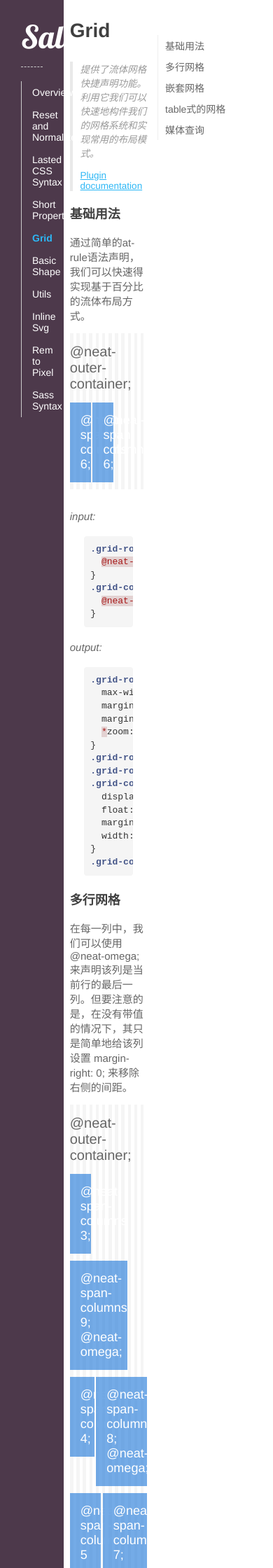
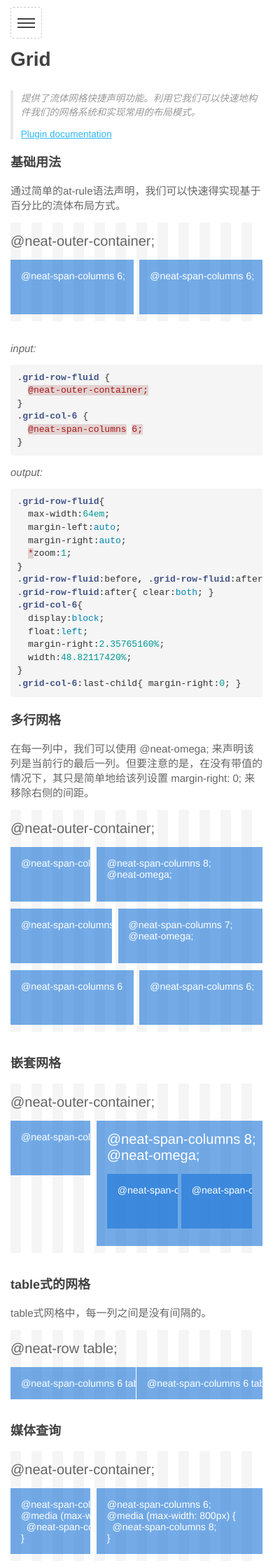
Before and after one commit to ElemeFE/postcss-salad, a Jekyll site: the page built from grid.html, in a window 390 px wide. Shown: the top 2240 px of the page at 70% size. Built offline with Jekyll 4.4.1, drawn with Linux system fonts in a browser that asks for light colours.

Commit message:
mobile compatibility

```diff
--- a/_css/_grid.css
+++ b/_css/_grid.css
@@ -21,9 +21,6 @@
 }
 .grid-col-6 {
   @neat-span-columns 6;
-  @media (max-width: 800px) {
-    @neat-span-columns 3;
-  }
 }
 .grid-col-6-table {
   @neat-span-columns 6 12 table;
--- a/_layouts/default.html
+++ b/_layouts/default.html
@@ -15,7 +15,7 @@
     <link href='https://fonts.googleapis.com/css?family=Lobster' rel='stylesheet' type='text/css'>
   </head>
   <body>
-    <div class="main-wrapper">
+    <div class="main-wrapper" id="main-wrapper">
       <aside class="docs-navbar">
         <div class="aside-top">Salad</div>
         <ul class="nav">
@@ -40,6 +40,13 @@
         </ul>
       </aside>
       <main>
+        <header>
+          <button class="navbar-toggle" ontouchend="docs.toggleNavbar()" id="navbar-toggle">
+            <span></span>
+            <span></span>
+            <span></span>
+          </button>
+        </header>
         <section>
           {{ content }}
         </section>
@@ -50,4 +57,17 @@
       <p><small>Hosted on GitHub Pages &mdash; Theme by <a href="https://github.com/orderedlist">orderedlist</a></small></p>
     </footer>-->
   </body>
+  <script>
+    (function(w){
+      w.docs = {
+        toggleNavbar: function() {
+          var navbar = document.getElementById('main-wrapper');
+          var navbarToggle = document.getElementById('navbar-toggle');
+
+          navbar.classList.toggle('slide-in-left');
+          navbarToggle.classList.toggle('btn-pressed');
+        }
+      };
+    })(window);
+  </script>
 </html>
--- a/css/docs.css
+++ b/css/docs.css
@@ -164,12 +164,6 @@ h1, h2, h3, h4, h5, h6{ font-size:100%; font-weight:400; }
 
 .grid-col-6:last-child{ margin-right:0; }
 
-@media (max-width: 800px){
-
- .grid-col-6{ display:block; float:left; margin-right:2.35765160%; width:23.23176130%; }
-
- .grid-col-6:last-child{ margin-right:0; } }
-
 .grid-col-6-table{ display:table-cell; width:50.00000000%; }
 
 .grid-col-7{ display:block; float:left; margin-right:2.35765160%; width:57.35097850%; }
@@ -213,20 +207,29 @@ h1, h2, h3, h4, h5, h6{ font-size:100%; font-weight:400; }
  .grid-col-media-8:last-child{ margin-right:0; } }
 
 *{ box-sizing:border-box; }
-html, body{ height:100%; }
+
+html, body{
+	height:100%;
+	-webkit-overflow-scrolling:touch;
+}
 body{
 	font-family:Helvetica Neue,Helvetica,PingFang SC,Hiragino Sans GB,Microsoft YaHei,SimSun,sans-serif;
 	color:#666;
 	font-size:15px;
 }
-
 h1, h2, h3, h4, h5, h6{
 	margin:1em 0;
 	color:#404040;
 	font-weight:700;
 }
+h1{
+}
+@media (max-width: 768px){
+
+ h1{ margin-top:.5em; }
+	}
 h2{
-	margin-bottom:0.75em;
+	margin-bottom:.75em;
 }
 
 h1{ font-size:28px; }
@@ -254,8 +257,13 @@ pre{
 	word-break:break-all;
 	word-wrap:break-word;
 	background-color:#f5f5f5;
-	border-radius:4px;
+	border-radius:4px
 }
+
+@media (max-width: 768px){
+
+ pre{ margin:15px 0; }
+  }
 
 p{
 	margin-bottom:15px;
@@ -289,14 +297,25 @@ blockquote a{ font-style:normal; }
   margin-right:auto;
   *zoom:1;
   max-width:none;
-	height:100%
+	height:100%;
+	-webkit-transition:-webkit-transform .3s ease-in-out;
+	transition:-webkit-transform .3s ease-in-out;
+	transition:transform .3s ease-in-out;
+	transition:transform .3s ease-in-out, -webkit-transform .3s ease-in-out
 }
 .main-wrapper:before, .main-wrapper:after{ content:" "; display:table; }
 .main-wrapper:after{ clear:both; }
+.main-wrapper.slide-in-left{ -webkit-transform:translate3d(80%, 0, 0); transform:translate3d(80%, 0, 0); }
 .main-wrapper aside{ display:block; float:left; margin-right:2.35765160%; width:23.23176130%; padding:30px; height:100%; background-color:#4d394b; color:#fff; }
 .main-wrapper aside:last-child{ margin-right:0; }
+@media (max-width: 768px){
+
+ .main-wrapper aside{ position:relative; margin-left:-80%; margin-right:0; left:0; z-index:10; width:80%; } }
 .main-wrapper main{ display:block; float:left; margin-right:2.35765160%; width:74.41058710%; height:100%; overflow:auto; padding-right:180px; }
 .main-wrapper main:last-child{ margin-right:0; }
+@media (max-width: 768px){
+
+ .main-wrapper main{ width:100%; position:relative; padding-right:15px; padding-left:15px; } }
 .main-wrapper .aside-top{ border-bottom:1px dashed #ccc; padding-bottom:20px; margin-bottom:20px; font-family:'Lobster', cursive; font-size:3em; line-height:1; }
 .main-wrapper .aside-top span{ font-size:0.75em; font-family:Helvetica Neue,Helvetica,PingFang SC,Hiragino Sans GB,Microsoft YaHei,SimSun,sans-serif; }
 
@@ -324,6 +343,10 @@ blockquote a{ font-style:normal; }
 	width:150px
 }
 .fixed-nav a{ color:#666; padding:5px 10px; display:block; white-space:nowrap; font-size:14px; }
+@media (max-width: 768px){
+
+ .fixed-nav{ display:none; }
+	}
 .box{
 	padding:15px 0 0;
 	margin-bottom:30px;
@@ -338,7 +361,13 @@ blockquote a{ font-style:normal; }
 	min-height:78px;
 	color:#fff;
   font-size:18px;
+	white-space:nowrap;
+	overflow:auto
 }
+@media (max-width: 768px){
+
+ .box-col{ font-size:14px; }
+  }
 .blockquote-card{
 	border:1px dashed #dedede;
 	padding:15px;
@@ -346,6 +375,23 @@ blockquote a{ font-style:normal; }
 	font-size:16px;
 	position:relative;
 }
+.navbar-toggle{
+	width:45px;
+	height:45px;
+	display:none;
+	-webkit-appearance:none;
+	background-color:#fff;
+	border:1px dashed #ccc;
+	border-radius:4px;
+	margin-top:10px;
+	outline:none
+}
+.navbar-toggle.btn-pressed{ background:#e9e9e9; }
+@media (max-width: 768px){
+
+ .navbar-toggle{ display:inline-block; }
+  }
+.navbar-toggle span{ display:block; width:80%; height:2px; margin:4px auto; background-color:#444; }
 footer{
   text-align:center;
 }
--- a/grid.html
+++ b/grid.html
@@ -59,12 +59,12 @@ title: Grid
 <p>在每一列中，我们可以使用 @neat-omega; 来声明该列是当前行的最后一列。但要注意的是，在没有带值的情况下，其只是简单地给该列设置 margin-right: 0; 来移除右侧的间距。</p>
 <div class="box grid-row-fluid">
   <div class="box-text">@neat-outer-container;</div>
-  <div class="box-col grid-col-3">@neat-span-columns 3;</div>
-  <div class="box-col grid-col-9 grid-col-omega">@neat-span-columns 9;<br>@neat-omega;</div>
   <div class="box-col grid-col-4">@neat-span-columns 4;</div>
   <div class="box-col grid-col-8 grid-col-omega">@neat-span-columns 8;<br>@neat-omega;</div>
-  <div class="box-col grid-col-5">@neat-span-columns 5</div>
-  <div class="box-col grid-col-7">@neat-span-columns 7;</div>
+  <div class="box-col grid-col-5">@neat-span-columns 5;</div>
+  <div class="box-col grid-col-7 grid-col-omega">@neat-span-columns 7;<br>@neat-omega;</div>
+  <div class="box-col grid-col-6">@neat-span-columns 6</div>
+  <div class="box-col grid-col-6">@neat-span-columns 6;</div>
 </div>
 
 <h3 id="Nested">嵌套网格</h3>
```
Also changed, not shown: _css/docs.css (+72 -4 lines), css/_grid.css (+1 -12 lines).
